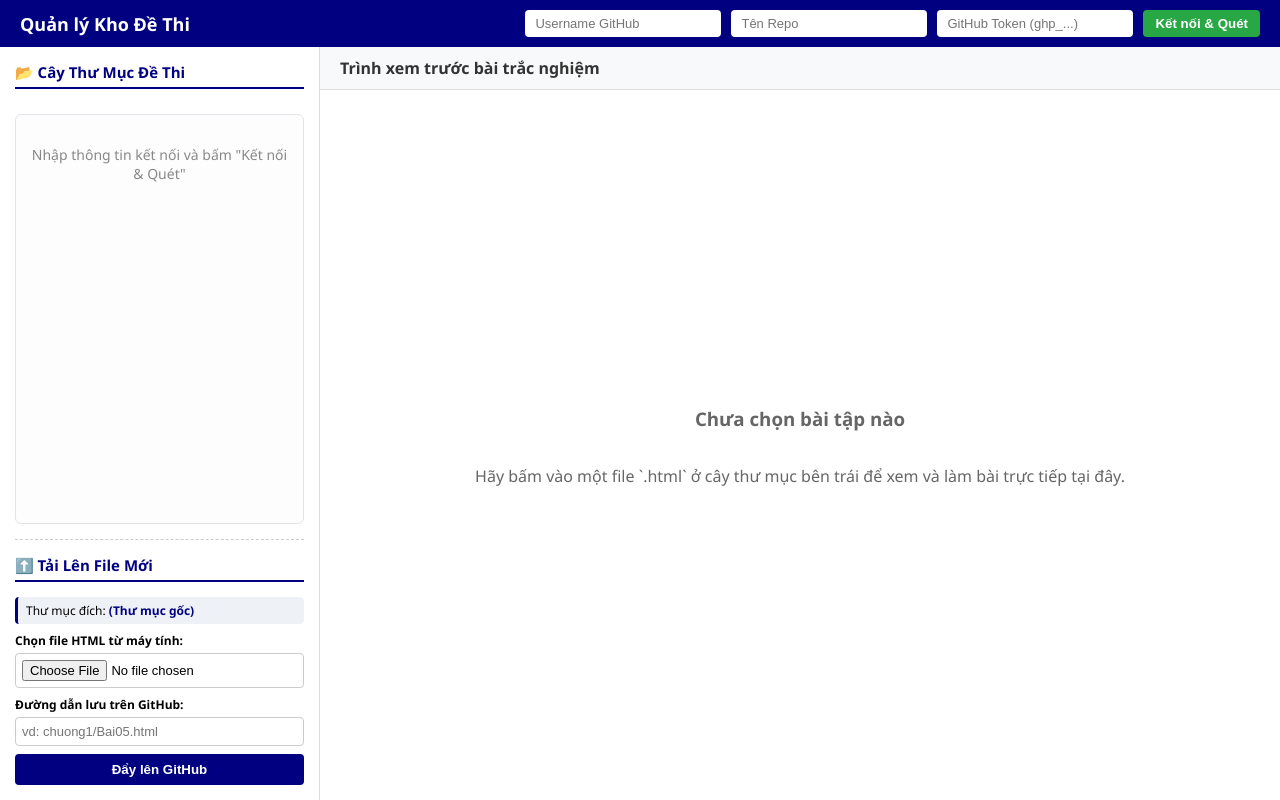
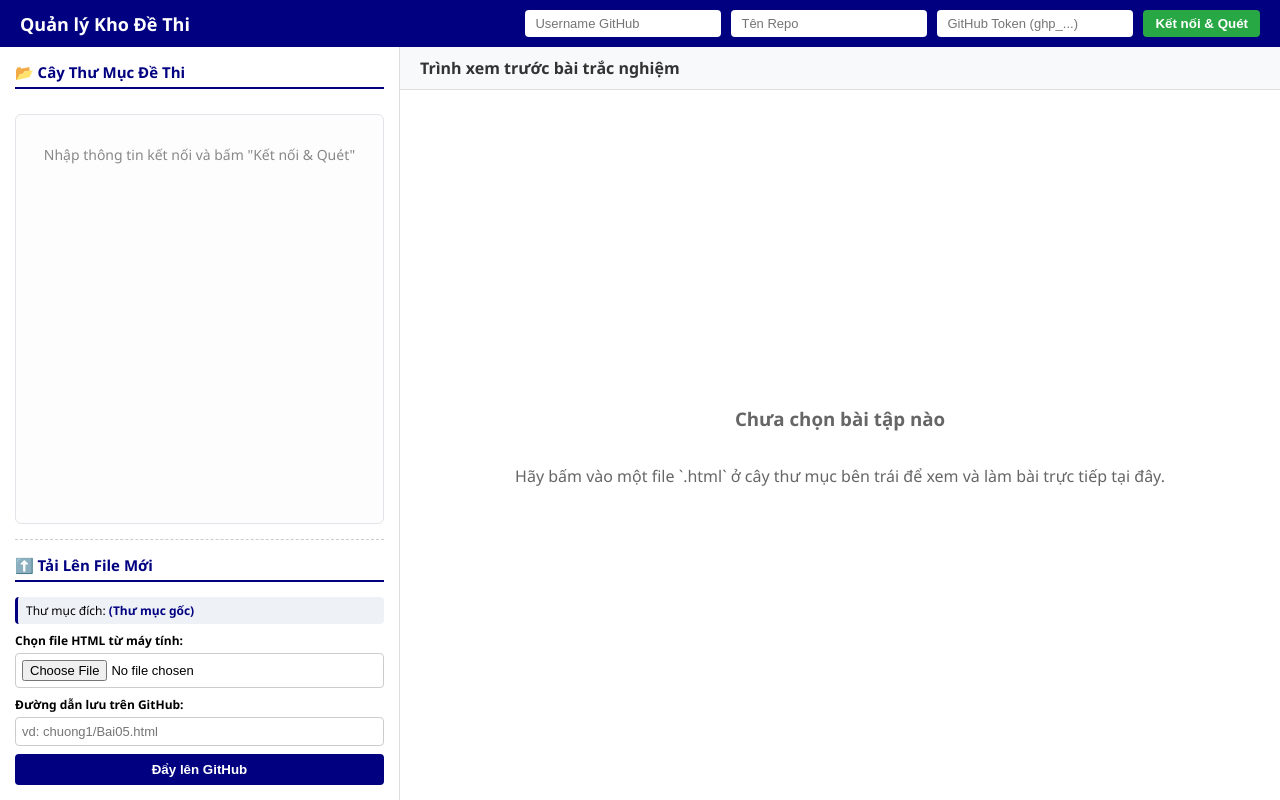
Before and after one commit to website1975/quanlybaiday, a plain HTML site: page index.html in a window 1280 px wide. Drawn offline with Linux system fonts and the light colour scheme.

Commit message:
Increase left panel width from 320px to 400px

```diff
--- a/index.html
+++ b/index.html
@@ -20,7 +20,7 @@
         .main-container { display: flex; flex: 1; overflow: hidden; }
 
         /* Panel Trái */
-        .left-panel { width: 320px; background: #fff; border-right: 1px solid #ddd; display: flex; flex-direction: column; padding: 15px; overflow-y: auto; }
+        .left-panel { width: 400px; background: #fff; border-right: 1px solid #ddd; display: flex; flex-direction: column; padding: 15px; overflow-y: auto; }
         .left-panel h3 { font-size: 15px; color: #000080; margin-top: 0; border-bottom: 2px solid #000080; padding-bottom: 5px; }
 
         /* Panel Phải */
```
